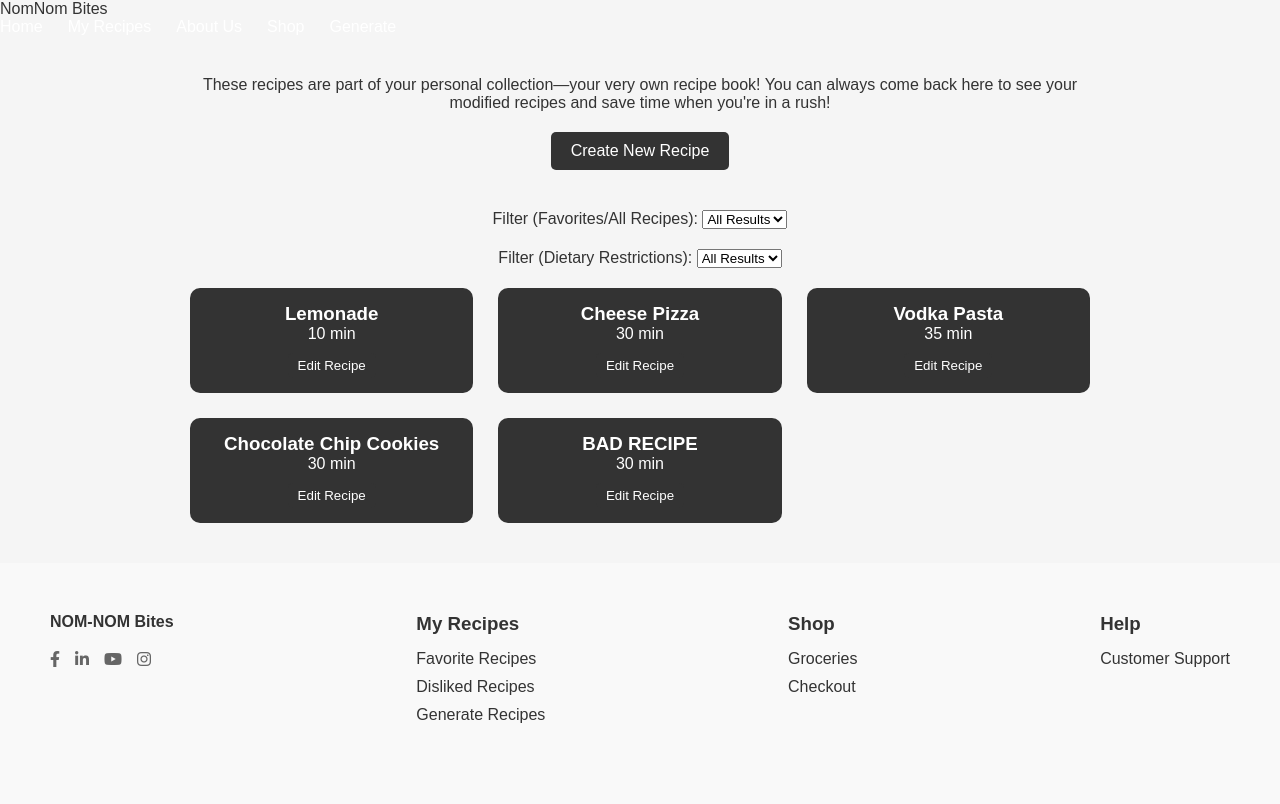
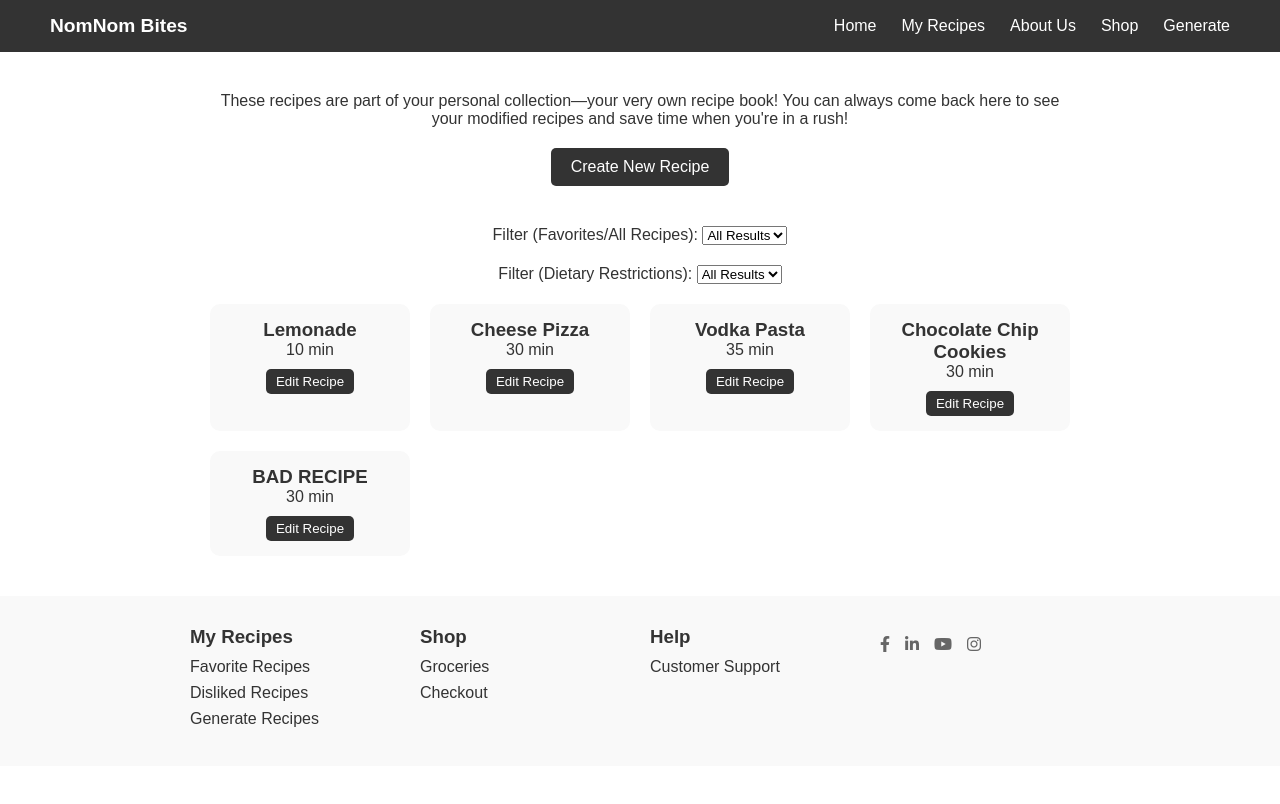
Before and after one commit to sudocanttype/CS-3354.002-Team-5, a Flask app: page /myrecipes in a window 1280 px wide. After the commit the page ends 727 px from the top, so only its background shows below. Run offline with Flask 3, Linux system fonts and the light colour scheme.

Commit message:
Fix footer layout on My Recipes page

```diff
--- a/templates/recipes.html
+++ b/templates/recipes.html
@@ -5,38 +5,35 @@
   <meta name="viewport" content="width=device-width, initial-scale=1.0">
   <title>My Recipes | NomNom Bites</title>
   <style>
+    /* Reset & base styles */
     * {
       margin: 0;
       padding: 0;
-            font-family: Arial, sans-serif;
+      box-sizing: border-box;
+      font-family: Arial, sans-serif;  /* site‑wide font */
     }
     body {
-            font-family: 'Arial', sans-serif;
-            margin: 0;
-            padding: 0;
-            background-color: whitesmoke;
-            color: #333;;
+      background-color: #fff;          /* light base */
+      color: #333;                     /* primary text colour */
     }
-    .navbar {
+
+    /* IDENTICAL NAVBAR */
+    nav {
       display: flex;
-      justify-content: space-between; /* pushes left + right apart */
+      justify-content: space-between;
       align-items: center;
-      padding: 20px;
-      top: 0;
+      padding: 15px 50px;
       background-color: #333;
-        color: white;
+      color: #fff;
     }
-    .logo {
-      color: white;
-      font-size: 24px;
+    .nav-brand {
+      font-size: 1.2rem;
       font-weight: bold;
     }
-
     .nav-links {
       display: flex;
       gap: 25px;
     }
-
     .nav-links a {
       color: #fff;
       text-decoration: none;
@@ -49,20 +46,19 @@
       padding: 0 20px;
       text-align: center;
     }
-
     .recipes {
       display: grid;
-            grid-template-columns: repeat(auto-fit, minmax(250px, 1fr));
-            gap: 25px;
+      grid-template-columns: repeat(auto-fit, minmax(200px, 1fr));
+      gap: 20px;
+      margin-top: 20px;
     }
     .recipe-box {
-            background: #333;;
-            color: white;
+      background: #f9f9f9;            /* light card */
+      color: #333;
       padding: 15px;
       border-radius: 10px;
       text-align: center;
     }
-
     .edit-btn {
       background-color: #333;         /* dark button */
       color: #fff;
@@ -72,15 +68,12 @@
       cursor: pointer;
       border-radius: 5px;
     }
-
     .edit-btn:hover {
       background-color: #555;
     }
-
     .filter {
       margin: 20px 0;
     }
-
     .create-btn {
       background-color: #333;         /* dark button */
       color: #fff;
@@ -91,53 +84,47 @@
       cursor: pointer;
       font-size: 16px;
     }
+    .create-btn:hover {
+      background-color: #555;
+    }
+
+    /* Footer */
     footer {
       background-color: #f9f9f9;
-            padding: 50px 50px;
+      padding: 30px 50px;
+      margin-top: 40px;
     }
-
     .footer-container {
-            max-width: 1200px;
+      max-width: 900px;
       margin: 0 auto;
       display: flex;
       justify-content: space-between;
+      flex-wrap: wrap;
+      gap: 20px;
     }
-
-        .footer-brand {
-            font-weight: bold;
-            margin-bottom: 20px;
+    .footer-section {
+      flex: 1;
+      min-width: 150px;
     }
-
-        .footer-section {
-            margin-bottom: 20px;
+    .footer-section h3 {
+      margin-bottom: 10px;
+      color: #333;
     }
-
-        .footer-section h3 {
-            margin-bottom: 15px;
-
-        }
-
     .footer-links {
       list-style: none;
     }
-
     .footer-links li {
-            margin-bottom: 10px;
-
+      margin-bottom: 8px;
     }
-
     .footer-links a {
       text-decoration: none;
       color: #333;
-
     }
-
     .social-icons {
       display: flex;
       gap: 15px;
-            margin-top: 20px;
+      margin-top: 10px;
     }
-
     .social-icons a {
       color: #666;
       text-decoration: none;
@@ -145,7 +132,9 @@
   </style>
   <link rel="stylesheet" href="https://cdnjs.cloudflare.com/ajax/libs/font-awesome/6.4.0/css/all.min.css">
 </head>
+
 <body>
+  <!-- Navigation Bar -->
   <nav>
     <div class="nav-brand">NomNom Bites</div> <!-- Navigation Bar for page -->
     <div class="nav-links">
@@ -183,7 +172,7 @@
       </select>
     </div>
 
-        <div class="recipes"> <!-- DB Access Psuedocode: The recipes will be generated using a post endpoint that return a block of json. The json will refer to the individual divs initating a generation process returning the recipes from the database. -->
+    <div class="recipes"> <!-- DB Access Psuedocode: The recipes will be generated using a post endpoint that return a block of json. The json will refer to the individual divs initiating a generation process returning the recipes from the database. -->
       <div class="recipe-box">
         <h3>Lemonade</h3>
         <p>10 min</p>
@@ -221,24 +210,14 @@
       </div>
     </div>
   </div>
-    </section>
+
   <footer>
     <div class="footer-container">
       <div class="footer-section">
-                <div class="footer-brand">NOM-NOM Bites</div>
-                <div class="social-icons">
-                    <a href="#"><i class="fab fa-facebook-f"></i></a>
-                    <a href="#"><i class="fab fa-linkedin-in"></i></a>
-                    <a href="#"><i class="fab fa-youtube"></i></a>
-                    <a href="#"><i class="fab fa-instagram"></i></a>
-                </div>
-            </div>
-
-            <div class="footer-section">
         <h3>My Recipes</h3>
         <ul class="footer-links">
-                    <li><a href="{{url_for('myrecipes')}}">Favorite Recipes</a></li>
-                    <li><a href="{{url_for('myrecipes')}}">Disliked Recipes</a></li>
+          <li><a href="{{ url_for('myrecipes') }}">Favorite Recipes</a></li>
+          <li><a href="{{ url_for('myrecipes') }}">Disliked Recipes</a></li>
           <li><a href="{{ url_for('generate') }}">Generate Recipes</a></li>
         </ul>
       </div>
@@ -257,6 +236,13 @@
           <li><a href="#">Customer Support</a></li>
         </ul>
       </div>
+
+      <div class="footer-section social-icons">
+        <a href="#"><i class="fab fa-facebook-f"></i></a>
+        <a href="#"><i class="fab fa-linkedin-in"></i></a>
+        <a href="#"><i class="fab fa-youtube"></i></a>
+        <a href="#"><i class="fab fa-instagram"></i></a>
+      </div>
     </div>
   </footer>
 </body>
```
Lines whose indentation alone changed are shown as unchanged.
